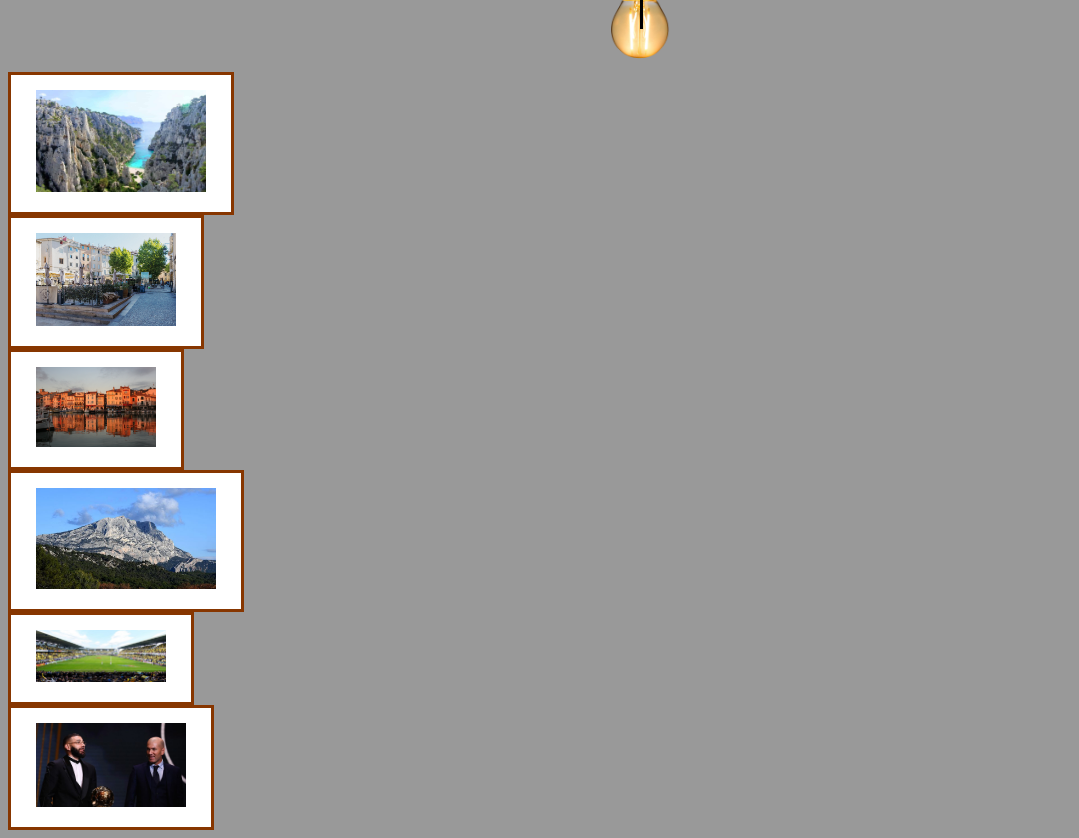
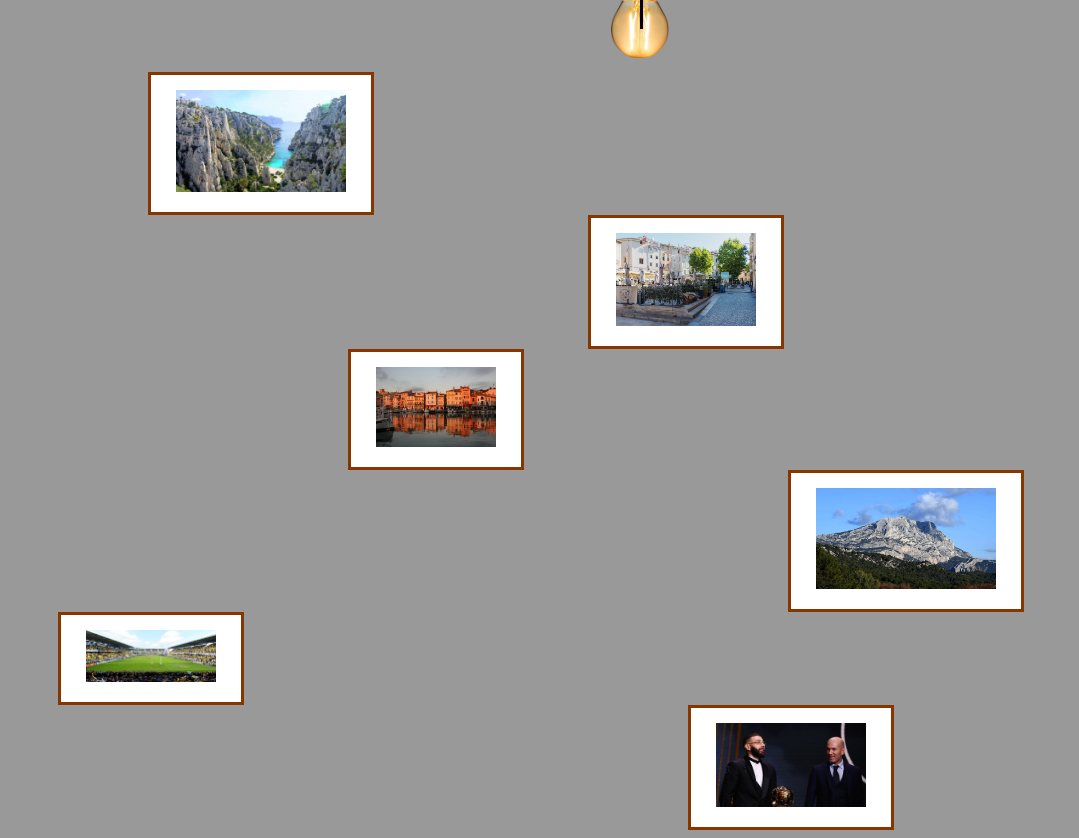
Before and after one commit to MDefretiere/projetjsarthurzizou, a plain HTML site: page index.html in a window 1280 px wide. Shown: the part 171-1009 px from the top of the page, without its empty margins (0-1079 px from the left). Drawn offline with Linux system fonts and the light colour scheme.

Commit message:
Update index.css

```diff
--- a/index.css
+++ b/index.css
@@ -49,8 +49,11 @@ ANIMATION
 }
 
 @keyframes descenteampoule1 {
-    0%   {margin-top: 10%;}
-    100% {margin-top: 50%;}
+    0%   {margin-top: 10%;
+        box-shadow: 0 ;
+    }
+    100% {margin-top: 50%;
+    }
 }
 
 
@@ -102,3 +105,28 @@ header ul li a:hover {
     background: white;
     color: black;
 }
+
+
+#calanque{
+  margin-left: 140px;
+}
+
+#cardeurs{
+  margin-left: 580px;
+}
+
+#cassis{
+  margin-left: 340px;
+}
+
+#stade{
+  margin-left: 50px;
+}
+
+#saintevictoire{
+  margin-left: 780px;
+}
+
+#zizoukarim{
+  margin-left: 680px;
+}
```
